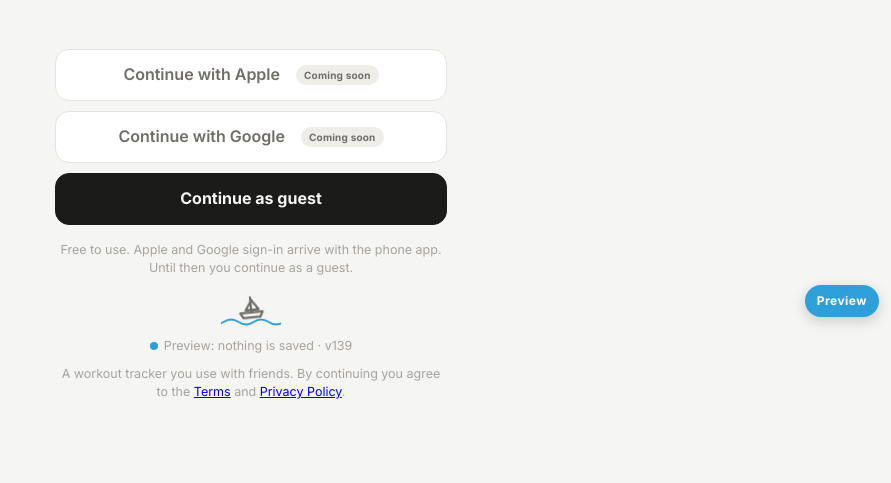
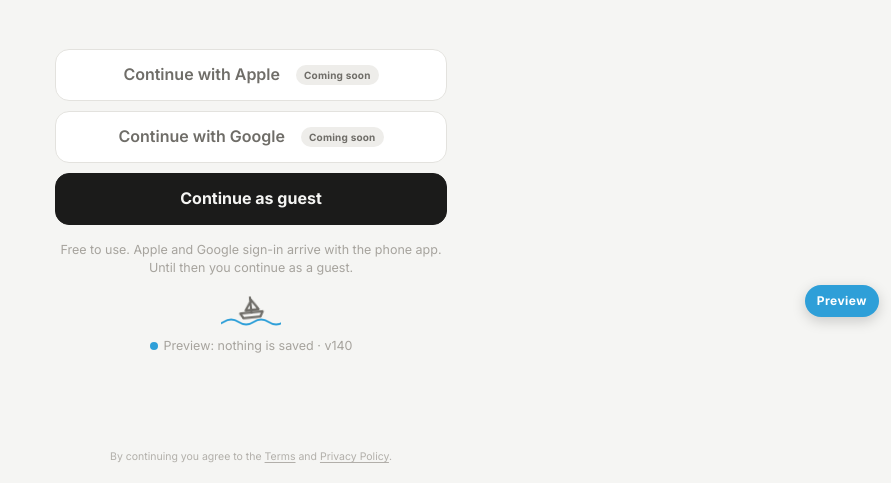
Before and after one commit to boatsapp/boats, a plain HTML site: page preview.html in a window 1280 px wide. Shown: the part 325-808 px from the top of the page, without its empty margins (389-1280 px from the left). Drawn offline with Linux system fonts and the light colour scheme.

Commit message:
v140: small grey Terms/Privacy line pinned to the bottom of the sign-in screen
Co-Authored-By: Claude Opus 5.5 <noreply@anthropic.com>
Claude-Session: https://claude.ai/code/session_01LWS9UVzRwuCpvZTdpeta31

```diff
--- a/preview.html
+++ b/preview.html
@@ -430,6 +430,7 @@ textarea.input{font-family:inherit;font-size:16px;line-height:1.4}
 .exline.one .r{flex:none}
 .logamt{color:var(--faint);font-weight:600;font-size:13px;margin-left:4px}
 .betatag{font-family:var(--font,inherit);font-size:13px;font-weight:800;letter-spacing:.08em;vertical-align:super;margin-left:6px;padding:2px 6px;border-radius:6px;background:var(--surface-2);color:var(--muted)}
+.legal{position:fixed;left:0;right:0;bottom:calc(10px + env(safe-area-inset-bottom,0px));margin:0;padding:0 16px;text-align:center;font-size:10.5px;line-height:1.4;color:var(--faint);opacity:.85;z-index:1}.legal a{color:inherit;text-decoration:underline;text-underline-offset:2px}
 .mark .betatag{font-size:clamp(9px,2.9vw,13px);margin-left:3px;padding:1px 5px;letter-spacing:.06em}
 .betatag.sm{font-size:9px;padding:1px 5px;margin-left:5px;position:relative;top:-6px}
 .fbk{position:fixed;z-index:21;left:calc(14px + env(safe-area-inset-left,0px));bottom:calc(18px + env(safe-area-inset-bottom,0px));display:flex;align-items:center;gap:5px;height:32px;padding:0 11px 0 9px;border-radius:999px;border:1px solid var(--line);background:color-mix(in srgb,var(--surface) 92%,transparent);backdrop-filter:blur(10px);-webkit-backdrop-filter:blur(10px);color:var(--muted);font-size:12px;font-weight:700;box-shadow:0 4px 14px rgba(0,0,0,.1)}
@@ -930,7 +931,7 @@ function places(){ if(PL) return PL; const rank=new Map(PLACES_TOP.split('|').ma
 const placeValid = t => !!t && places().set.has(String(t).trim().toLowerCase());
 function placeMatches(q){ q=String(q||'').trim().toLowerCase().replace(/\s+/g,' '); if(q.length<2) return []; const out=[];
   for(const x of places().list){ if(x.lc.startsWith(q)||x.lc.replace(',','').startsWith(q)){ out.push(x.n); if(out.length>=6) break; } } return out; }
-const BUILD = 'v139';   // preview copy: nothing is saved, resets on every open
+const BUILD = 'v140';   // preview copy: nothing is saved, resets on every open
 /* ---------- data ---------- */
 const EX = [
  ['chest-press','Chest Press','push','Chest · Triceps · Front delts',1],
@@ -1583,8 +1584,7 @@ function vSplash(){
       <div class="floatboat" aria-hidden="true"><span class="pboat">${ic('boat')}</span>${waveSvg()}</div>
       <p class="fine rowx" style="justify-content:center;gap:6px;margin:0"><i class="dotst ${!S.ready?'':Store.mode==='cloud'?'ok':'warn'}"></i>${esc(status)}${S.bootMs?` · ready in ${(S.bootMs/1000).toFixed(1)}s`:''} · ${BUILD}</p>
       ${S.userCount?`<p class="fine" style="text-align:center;margin:0">${S.userCount} ${S.userCount===1?'person':'people'} on BOATS</p>`:''}
-      <p class="fine" style="text-align:center;margin:0">A workout tracker you use with friends. By continuing you agree to the <a href="/terms" target="_blank" rel="noopener">Terms</a> and <a href="/privacy" target="_blank" rel="noopener">Privacy Policy</a>.</p>
-    </div></div>`;
+    </div><p class="legal">By continuing you agree to the <a href="/terms" target="_blank" rel="noopener">Terms</a> and <a href="/privacy" target="_blank" rel="noopener">Privacy Policy</a>.</p></div>`;
 }
 function vOnboard(){
   const s=S.ob;
```
Also changed, not shown: index.html (+3 -3 lines), web/public/index.html (+3 -3 lines), splash.png (added).
